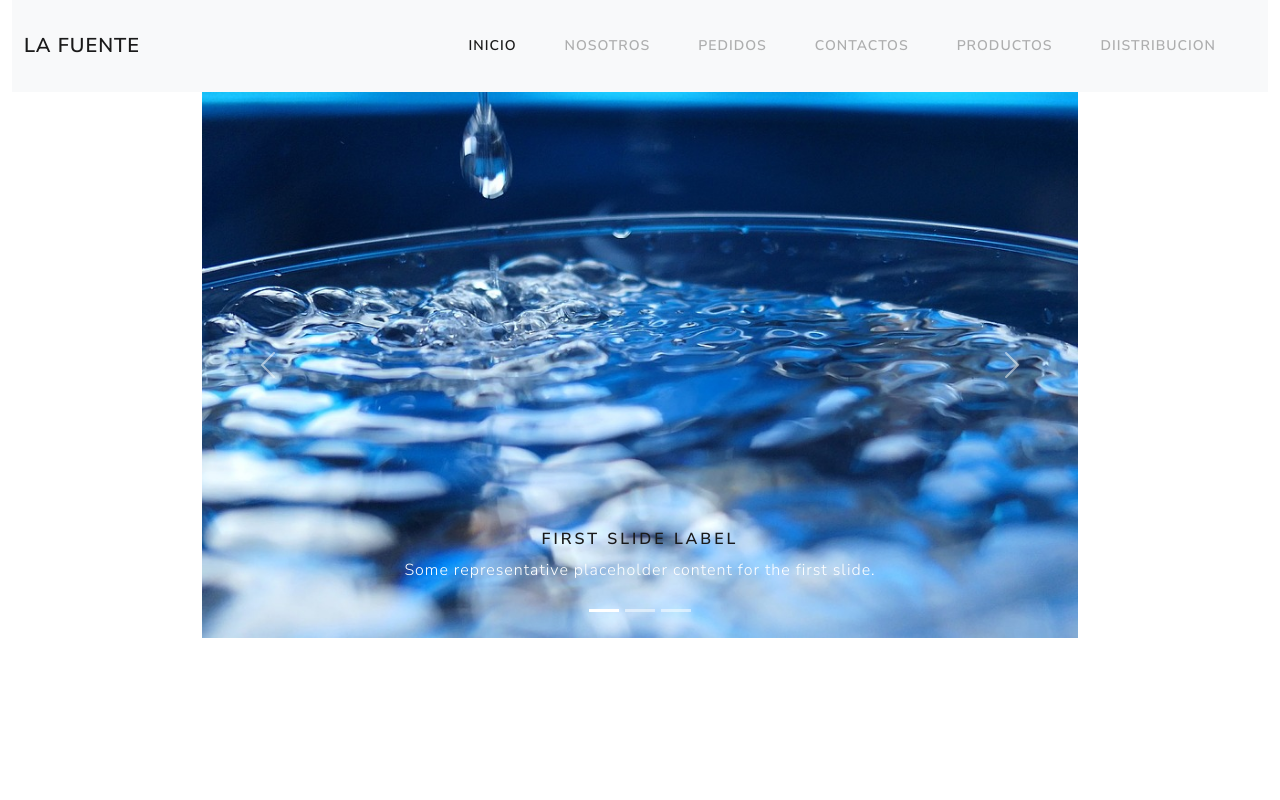
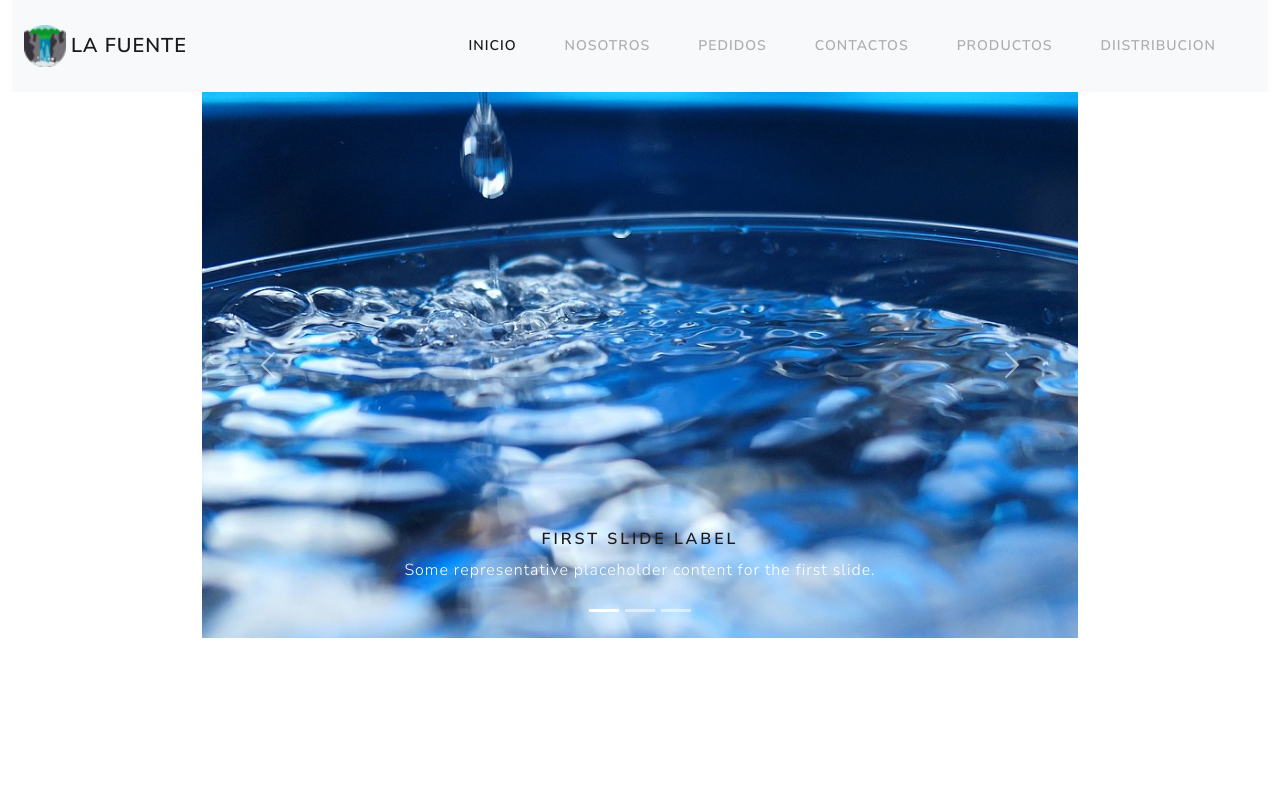
Before and after one commit to leoaz-992/TP_Final, a plain HTML site: page index.html in a window 1280 px wide. Shown: the top 800 px of the page. Drawn offline with nearby package versions, Linux system fonts and the light colour scheme.

Commit message:
add logo

```diff
--- a/css/style.css
+++ b/css/style.css
@@ -2,3 +2,8 @@
   width: 900px;
   height: 750px;
 }
+
+.logo{
+  height: 42px;
+  margin-right: 5px;
+}
--- a/index.html
+++ b/index.html
@@ -13,7 +13,7 @@
       <!-- barra de navegacion -->
       <nav class="navbar navbar-expand-lg bg-body-tertiary">
         <div class="container-fluid">
-          <a class="navbar-brand" href="#">La Fuente</a>
+          <img class="logo" src="public/cascada.png" alt="la fuente"><a class="navbar-brand" href="#">La Fuente</a>
           <button
             class="navbar-toggler"
             type="button"
```
